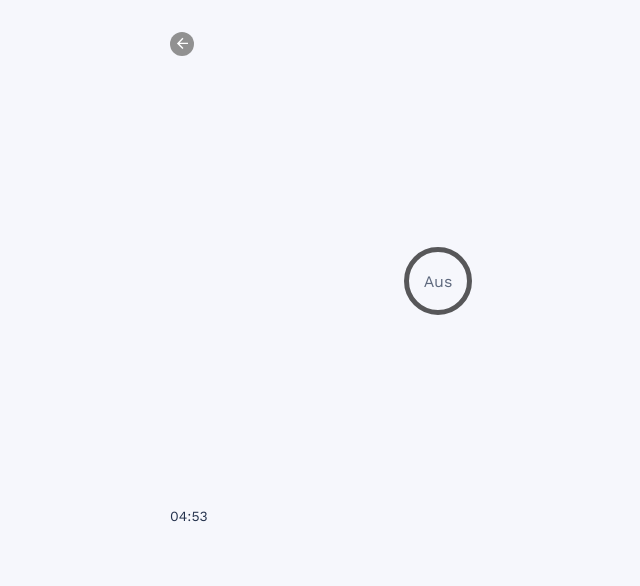
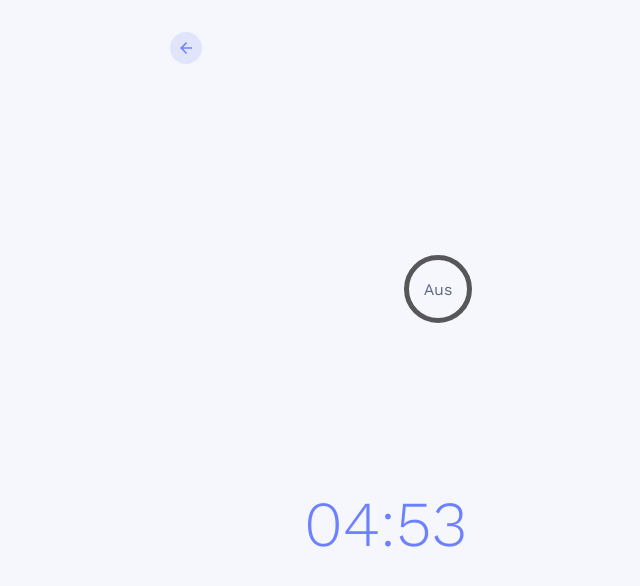
Before and after one commit to magdalenakierat/capstone-project, a React (Create React App) app: page /animation in a window 1280 px wide. Shown: the top 586 px of the page, without its empty margins (202-842 px from the left). Built offline with nearby package versions, Linux system fonts and the light colour scheme.

Commit message:
update timer component

```diff
--- a/public/index.html
+++ b/public/index.html
@@ -6,7 +6,7 @@
     <link rel="preconnect" href="https://fonts.googleapis.com" />
     <link rel="preconnect" href="https://fonts.gstatic.com" crossorigin />
     <link
-      href="https://fonts.googleapis.com/css2?family=Work+Sans:wght@400;500;600;700&display=swap"
+      href="https://fonts.googleapis.com/css2?family=Work+Sans:wght@300;400;500;600;700&display=swap"
       rel="stylesheet"
     />
     <title>Pausen App</title>
--- a/src/components/BackButton.js
+++ b/src/components/BackButton.js
@@ -12,12 +12,9 @@ export default function BackButton() {
 const StyledButton = styled.button`
   margin-left: auto;
   border: none;
-  background-color: #919191;
+  background-color: var(--primary-color-light);
   border-radius: 50%;
-  width: 1.5rem;
-  height: 1.5rem;
+  width: 2rem;
+  height: 2rem;
   padding-top: 0.2rem;
-  &:hover {
-    background-color: black;
-  }
 `;
--- a/src/components/BackIcon.js
+++ b/src/components/BackIcon.js
@@ -2,5 +2,5 @@ import Icon from '@mdi/react';
 import {mdiArrowLeft} from '@mdi/js';
 
 export default function BackIcon() {
-  return <Icon path={mdiArrowLeft} title="arrow-back" size={0.7} color="white" />;
+  return <Icon path={mdiArrowLeft} title="arrow-back" size={0.75} color="var(--primary-color)" />;
 }
--- a/src/components/Card/Card.js
+++ b/src/components/Card/Card.js
@@ -51,6 +51,7 @@ const StyledSpan = styled.span`
   text-transform: uppercase;
   color: var(--text-color-light);
   font-weight: 400;
+  margin-bottom: -0.2rem;
 `;
 
 const StyledSpanStrong = styled.span`
--- a/src/components/CountDownTimer.js
+++ b/src/components/CountDownTimer.js
@@ -1,4 +1,5 @@
 import {useState, useEffect} from 'react';
+import styled from 'styled-components';
 
 export default function CountDownTimer({exerciseDuration}) {
   const {minutes = 0, seconds = 60} = exerciseDuration;
@@ -20,5 +21,11 @@ export default function CountDownTimer({exerciseDuration}) {
     return () => clearInterval(timerId);
   });
 
-  return <p>{`${mins.toString().padStart(2, '0')}:${secs.toString().padStart(2, '0')}`}</p>;
+  return <StyledParagraph>{`${mins.toString().padStart(2, '0')}:${secs.toString().padStart(2, '0')}`}</StyledParagraph>;
 }
+
+const StyledParagraph = styled.p`
+  font-size: 4rem;
+  color: var(--primary-color);
+  font-weight: 300;
+`;
--- a/src/pages/AnimationPage.js
+++ b/src/pages/AnimationPage.js
@@ -2,6 +2,7 @@ import BackButton from '../components/BackButton';
 import BreatheAnimation from '../components/BreatheAnimation/BreatheAnimation';
 import CountDownTimer from '../components/CountDownTimer';
 import {Link} from 'react-router-dom';
+import styled from 'styled-components';
 
 export default function AnimationPage({exerciseDuration}) {
   setTimeout(function () {
@@ -14,7 +15,13 @@ export default function AnimationPage({exerciseDuration}) {
         <BackButton />
       </Link>
       <BreatheAnimation />
-      <CountDownTimer exerciseDuration={exerciseDuration} />
+      <StyledContainer>
+        <CountDownTimer exerciseDuration={exerciseDuration} />
+      </StyledContainer>
     </>
   );
 }
+
+const StyledContainer = styled.div`
+  padding-left: 25%;
+`;
```
